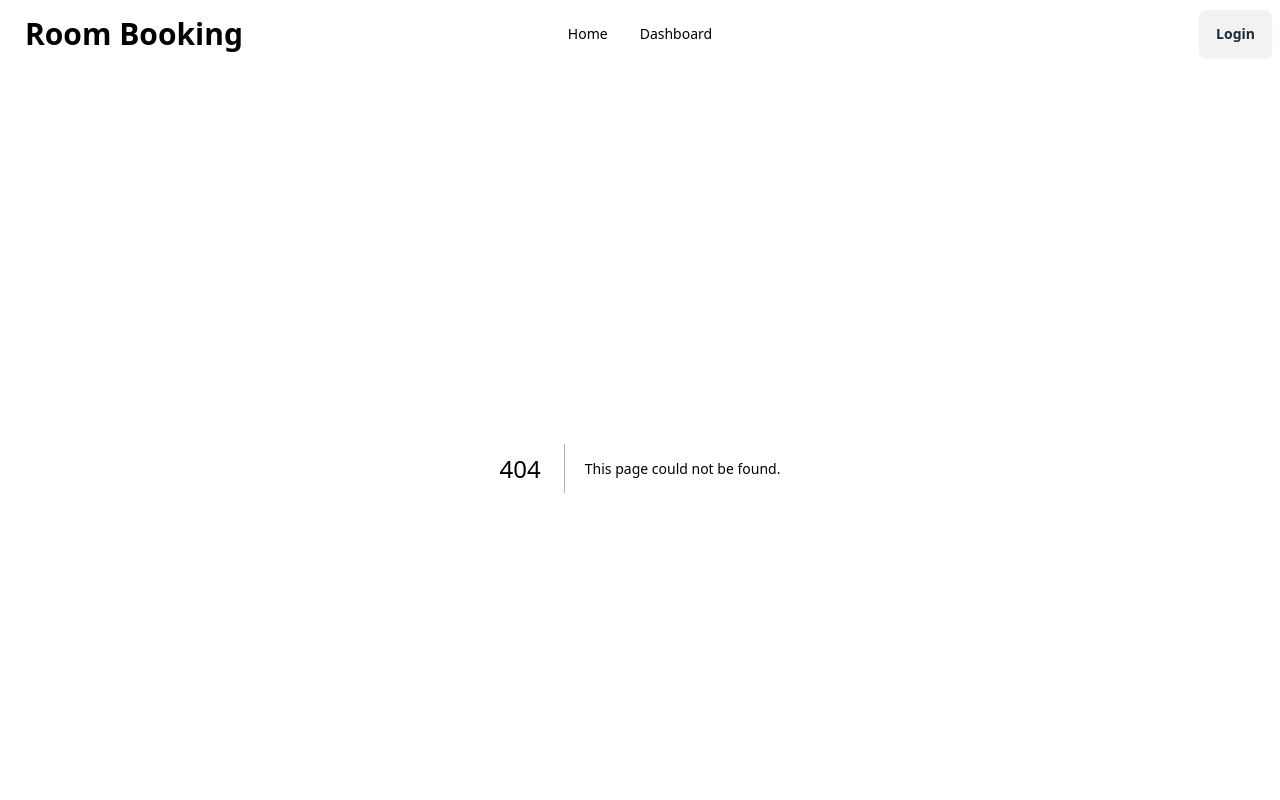
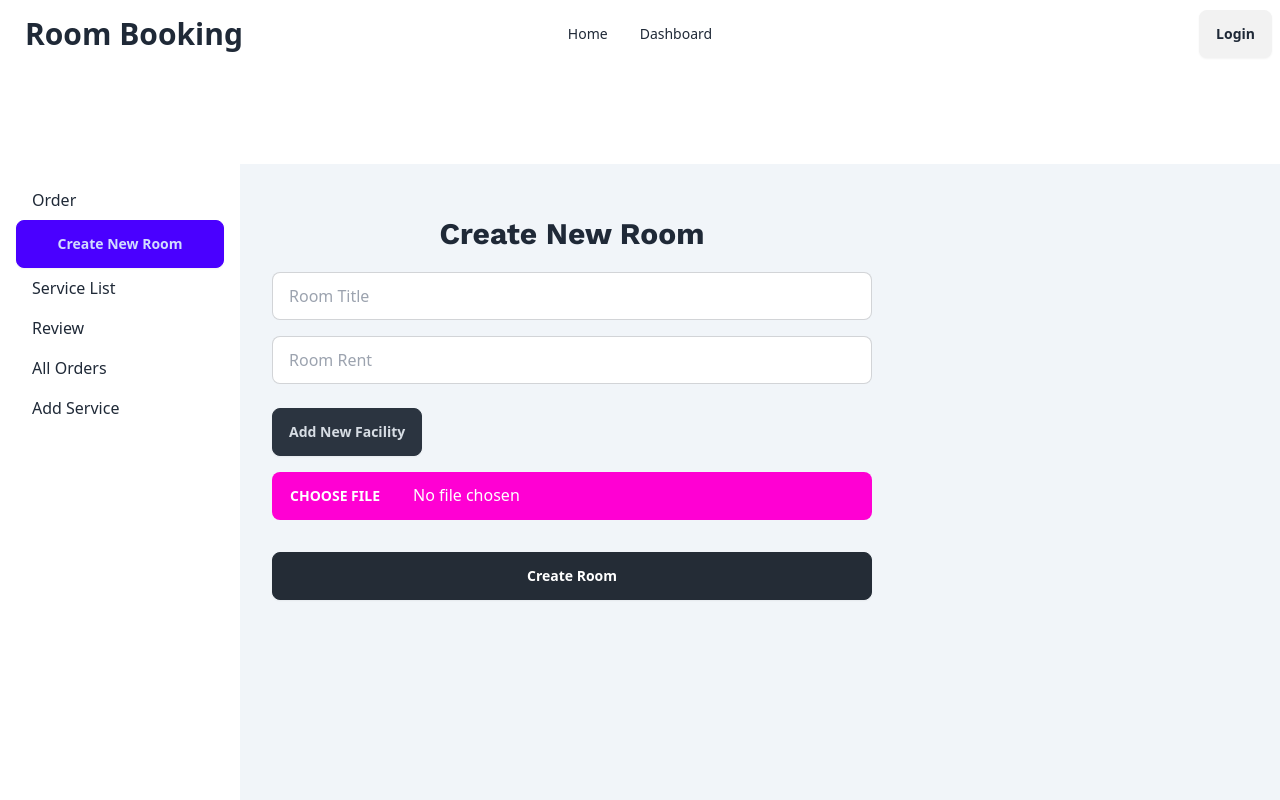
Before and after one commit to rezwanrahimr/Room-Booking-and-Management-System, a Next.js app in the folder frontend/: page /admin/rooms/new in a window 1280 px wide. Before the commit this address had no page. Shown: the top 800 px of the page. Built offline with nearby package versions, Linux system fonts and the light colour scheme.

Commit message:
add room create form

```diff
--- /dev/null
+++ b/frontend/src/app/admin/rooms/new/page.jsx
@@ -0,0 +1,17 @@
+"use client";
+import AdminLayout from '@/components/AdminLayout';
+import RoomForm from '../../../../components/RoomForm';
+
+const NewRoomPage = () => {
+    return (
+        <AdminLayout>
+            <div>
+                <h1 className='text-center text-3xl my-5 font-work-sans font-bold'>Create New Room</h1>
+                <RoomForm />
+            </div>
+        </AdminLayout>
+
+    );
+};
+
+export default NewRoomPage;
--- a/frontend/src/components/AdminLayout.jsx
+++ b/frontend/src/components/AdminLayout.jsx
@@ -24,6 +24,9 @@ const AdminLayout = ({ children }) => {
                             Order
                         </Link>
                     </li>
+                    <Link href="/admin/rooms/new" className="btn btn-primary">
+                        Create New Room
+                    </Link>
                     <li className={isActive('/dashboard/service') ? 'active' : ''}>
                         <Link href="/dashboard/service" passHref>
                             Service List
@@ -44,11 +47,7 @@ const AdminLayout = ({ children }) => {
                             Add Service
                         </Link>
                     </li>
-                    <li className={isActive('/dashboard/makeAdmin') ? 'active' : ''}>
-                        <Link href="/dashboard/makeAdmin" passHref>
-                            Make Admin
-                        </Link>
-                    </li>
+
                 </ul>
             </div>
         </div>
--- /dev/null
+++ b/frontend/src/components/RoomForm.jsx
@@ -0,0 +1,116 @@
+"use client";
+import { Formik, Form, Field, FieldArray, ErrorMessage } from 'formik';
+import * as Yup from 'yup';
+import axios from 'axios';
+import { useRouter } from 'next/router';
+import { useState } from 'react';
+
+const RoomForm = ({ existingRoom }) => {
+    // const router = useRouter();
+    const isUpdate = !!existingRoom;
+
+    const initialValues = {
+        title: existingRoom?.title || '',
+        rent: existingRoom?.rent || '',
+        facilities: existingRoom?.facilities || [],
+        picture: existingRoom?.picture || ''
+    };
+
+    const validationSchema = Yup.object({
+        title: Yup.string().required('Room title is required'),
+        rent: Yup.number().required('Room rent is required').positive('Must be a positive number'),
+        facilities: Yup.array().of(Yup.string()).required('At least one facility is required'),
+        picture: Yup.string().required('Picture is required')
+    });
+
+    const handleSubmit = async (values) => {
+        try {
+            if (isUpdate) {
+                // Update existing room
+                await axios.put(`/api/rooms/${existingRoom._id}`, values);
+            } else {
+                // Create new room
+                await axios.post('/api/rooms', values);
+            }
+            // Redirect to admin dashboard after success
+            // router.push('/admin/dashboard');
+        } catch (error) {
+            console.error('Error saving room:', error);
+        }
+    };
+
+    return (
+        <Formik
+            initialValues={initialValues}
+            validationSchema={validationSchema}
+            onSubmit={handleSubmit}
+        >
+            {({ values, setFieldValue, errors, touched }) => (
+                <Form className="order-container flex flex-col space-y-4 w-full">
+                    <div>
+                        <Field
+                            name="title"
+                            type="text"
+                            required
+                            placeholder="Room Title"
+                            className="input input-bordered w-full lg:w-[600px]"
+                        />
+                        <ErrorMessage name="title" component="div" className="text-red-600 text-sm" />
+                    </div>
+
+                    <div>
+                        <Field
+                            name="rent"
+                            type="number"
+                            required
+                            placeholder="Room Rent"
+                            className="input input-bordered w-full lg:w-[600px]"
+                        />
+                        <ErrorMessage name="rent" component="div" className="text-red-600 text-sm" />
+                    </div>
+
+                    <FieldArray name="facilities">
+                        {({ push, remove }) => (
+                            <div>
+                                {values.facilities.map((facility, index) => (
+                                    <div key={index} className="flex items-center space-x-2 mb-2">
+                                        <Field
+                                            name={`facilities.${index}`}
+                                            placeholder="Facility"
+                                            className="input input-bordered w-full lg:w-[600px]"
+                                        />
+                                        <ErrorMessage name={`facilities.${index}`} component="div" className="text-red-600 text-sm" />
+                                        <button type="button" className='text-red-600' onClick={() => remove(index)}>Remove</button>
+                                    </div>
+                                ))}
+                                <button
+                                    type="button"
+                                    className="btn btn-neutral mt-2"
+                                    onClick={() => push('')}
+                                >
+                                    Add New Facility
+                                </button>
+                            </div>
+                        )}
+                    </FieldArray>
+
+                    <div className="flex flex-col">
+                        <input
+                            required
+                            name="file"
+                            type="file"
+                            className="file-input file-input-ghost bg-secondary text-white mb-4 w-full lg:w-[600px]"
+                        />
+                        <ErrorMessage name="picture" component="div" className="text-red-600 text-sm" />
+                    </div>
+
+                    <button className="btn btn-active btn-neutral w-full text-white">
+                        {isUpdate ? 'Update Room' : 'Create Room'}
+                    </button>
+                </Form>
+            )}
+        </Formik>
+    );
+};
+
+export default RoomForm;
--- a/frontend/tailwind.config.js
+++ b/frontend/tailwind.config.js
@@ -9,7 +9,11 @@ module.exports = {
     "./src/**/*.{js,ts,jsx,tsx,mdx}",
   ],
   theme: {
-    extend: {},
+    extend: {
+      fontFamily: {
+        'work-sans': ['var(--font-work-sans)', 'sans-serif'],
+      },
+    },
   },
   plugins: [
     require('daisyui'),
```
Also changed, not shown: frontend/package.json (+22 -10 lines), frontend/src/app/admin/rooms/[roomId]/page.jsx (added), 1 other file (tests, documents, lock files or other folders).
